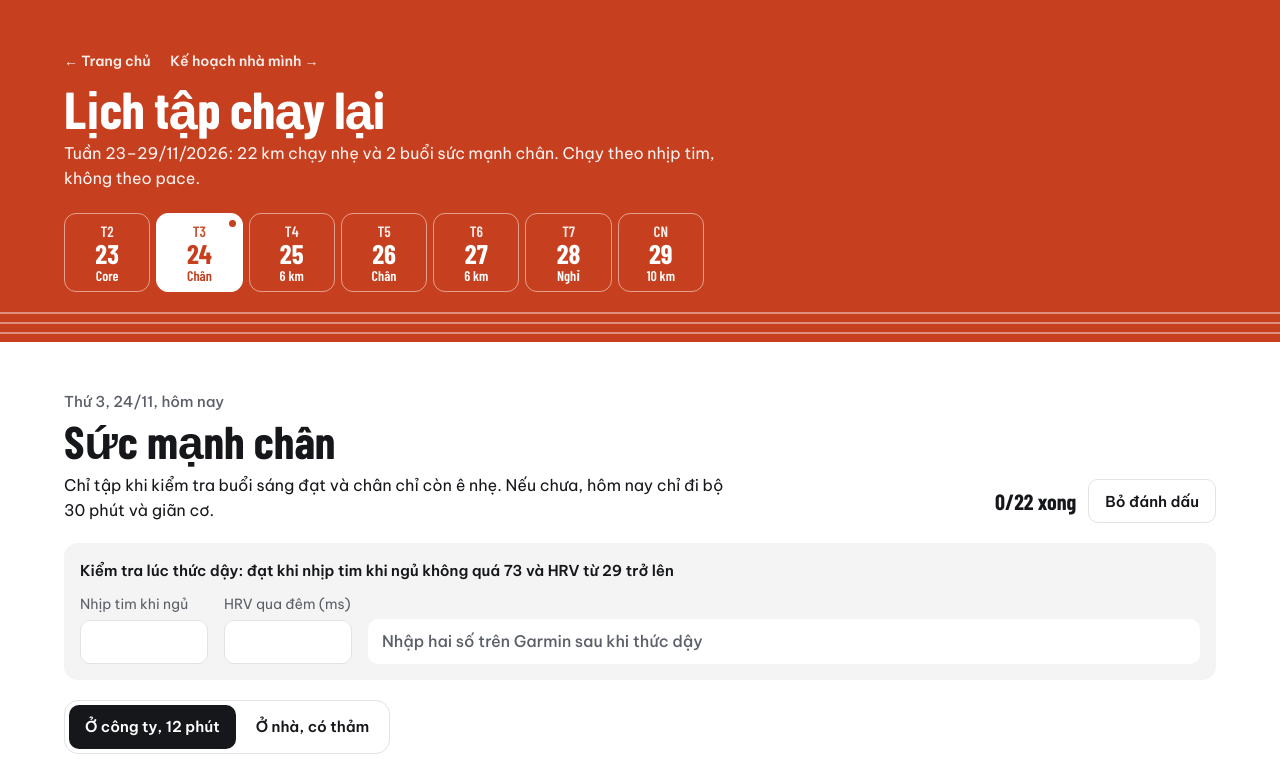
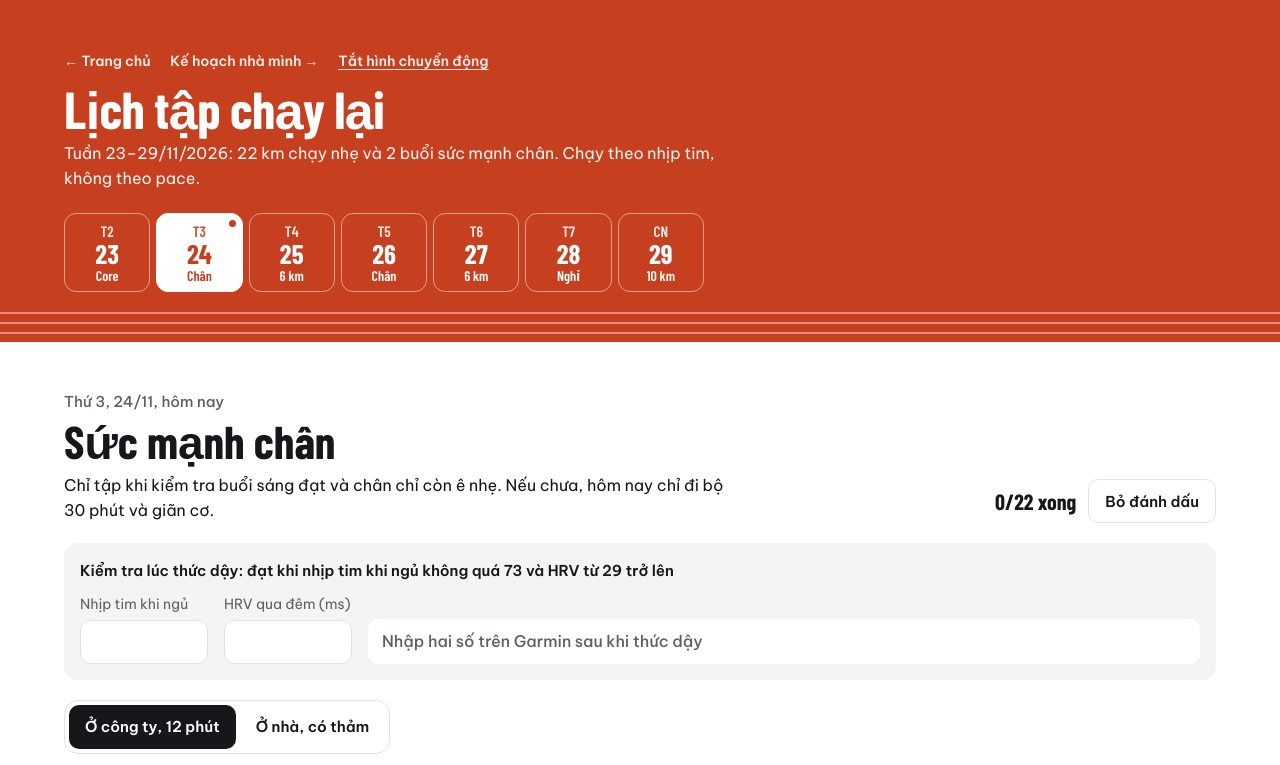
Before and after one commit to quachhieu2313/chay, a plain HTML site: page lich-tap-chay-lai.html in a window 1280 px wide. Shown: the top 765 px of the page. Drawn offline with nearby package versions, Linux system fonts and the light colour scheme.

Commit message:
Lịch tập: hình minh họa luôn chuyển động, thêm nút tắt/bật
Co-Authored-By: Claude Opus 5.5 <noreply@anthropic.com>

```diff
--- a/lich-tap-chay-lai.html
+++ b/lich-tap-chay-lai.html
@@ -36,6 +36,7 @@ h1{font-size:clamp(38px,6.5vw,52px);line-height:1.05;letter-spacing:-.01em;margi
 .day:focus-visible{outline:3px solid #fff;outline-offset:2px}
 .tdot{position:absolute;top:6px;right:6px;width:7px;height:7px;border-radius:50%;background:currentColor}
 .home{display:inline-block;margin:0 16px 8px 0;color:#fff;opacity:.9;font-size:14px;font-weight:600;text-decoration:none}
+button.home{background:none;border:0;padding:0;font-family:inherit;cursor:pointer;text-decoration:underline;text-underline-offset:3px}
 .home:hover{opacity:1;text-decoration:underline}
 .lanes{height:30px;background:var(--trk) repeating-linear-gradient(to bottom,rgba(255,255,255,.42) 0 2px,transparent 2px 10px)}
 .ph{display:flex;flex-wrap:wrap;align-items:flex-end;justify-content:space-between;gap:12px 24px;margin-bottom:20px}
@@ -132,7 +133,7 @@ svg .chs{stroke:var(--mut);stroke-width:4;fill:none;stroke-linecap:round;stroke-
 <body>
 <header class="hdr">
   <div class="band"><div class="wrap">
-    <a class="home" href="./">← Trang chủ</a> <a class="home" href="ke-hoach-nha-minh.html">Kế hoạch nhà mình →</a>
+    <a class="home" href="./">← Trang chủ</a> <a class="home" href="ke-hoach-nha-minh.html">Kế hoạch nhà mình →</a> <button class="home anim" id="anim" type="button">Tắt hình chuyển động</button>
     <h1>Lịch tập chạy lại</h1>
     <p class="lede">Tuần 23–29/11/2026: 22 km chạy nhẹ và 2 buổi sức mạnh chân. Chạy theo nhịp tim, không theo pace.</p>
     <nav class="week" id="week" aria-label="Các ngày trong tuần"></nav>
@@ -238,7 +239,10 @@ const def=()=>({done:{},chk:{t2:{hr:64,hrv:31}},log:{},mode:{}});
 let S;
 try{S=JSON.parse(localStorage.getItem(K))||def()}catch(e){S=def()}
 S.mode=S.mode||{};S.done=S.done||{};S.chk=S.chk||{};S.log=S.log||{};
-const RM=(()=>{try{return matchMedia('(prefers-reduced-motion: reduce)').matches}catch(e){return false}})();
+/* Hình minh họa mặc định luôn chuyển động (kể cả khi máy bật "giảm chuyển động"); nút trên đầu trang cho tắt, lưu trên máy. */
+const RM=()=>S.anim===false;
+const animLabel=()=>RM()?'Bật hình chuyển động':'Tắt hình chuyển động';
+{const b=document.getElementById('anim');if(b)b.textContent=animLabel();}
 const mode=id=>S.mode[id]||'office';
 const lists=d=>(d.office&&mode(d.id)==='office')?{mini:[],ex:OFF_EX,st:OFF_ST}:{mini:d.mini||[],ex:d.ex||[],st:[]};
 const save=()=>{try{localStorage.setItem(K,JSON.stringify(S))}catch(e){}};
@@ -251,7 +255,7 @@ let cur=(W.find(d=>'#'+d.id===location.hash)||{}).id||todayId||'t2';
 const KT='0;.4;.55;.95;1',KS='.42 0 .58 1;0 0 1 1;.42 0 .58 1;0 0 1 1';
 const am=(at,a,b,d)=>a===b?'':`<animate attributeName="${at}" values="${a};${b};${b};${a};${a}" keyTimes="${KT}" calcMode="spline" keySplines="${KS}" dur="${d}s" repeatCount="indefinite"/>`;
 function fig(k,name){
-  const f=F[k],A=f.j,B={...A,...(f.b||{})},mv=!!f.b&&!RM,P=RM?B:A,d=f.dur||3.2;
+  const f=F[k],A=f.j,B={...A,...(f.b||{})},mv=!!f.b&&!RM(),P=RM()?B:A,d=f.dur||3.2;
   const segs=[...f.s].sort((p,q)=>(p[2]||0)-(q[2]||0));
   const l=segs.map(([p,q,x])=>{
     const a=P[p],c=P[q],kids=mv?am('x1',A[p][0],B[p][0],d)+am('y1',A[p][1],B[p][1],d)+am('x2',A[q][0],B[q][0],d)+am('y2',A[q][1],B[q][1],d):'';
@@ -344,6 +348,7 @@ function startT(b){
 function select(id){if(!W.some(d=>d.id===id))return;cur=id;render();if(location.hash!=='#'+id)location.hash=id;}
 
 document.addEventListener('click',ev=>{
+  if(ev.target.closest('#anim')){S.anim=RM();save();ev.target.closest('#anim').textContent=animLabel();render();return;}
   const day=ev.target.closest('.day');if(day){select(day.dataset.id);return;}
   const sm=ev.target.closest('.seg button');if(sm){S.mode[cur]=sm.dataset.m;save();render();return;}
   const dot=ev.target.closest('.dot');if(dot){const k=dot.dataset.k,i=+dot.dataset.i;setDot(k,i,!isDone(k,i));return;}
```
